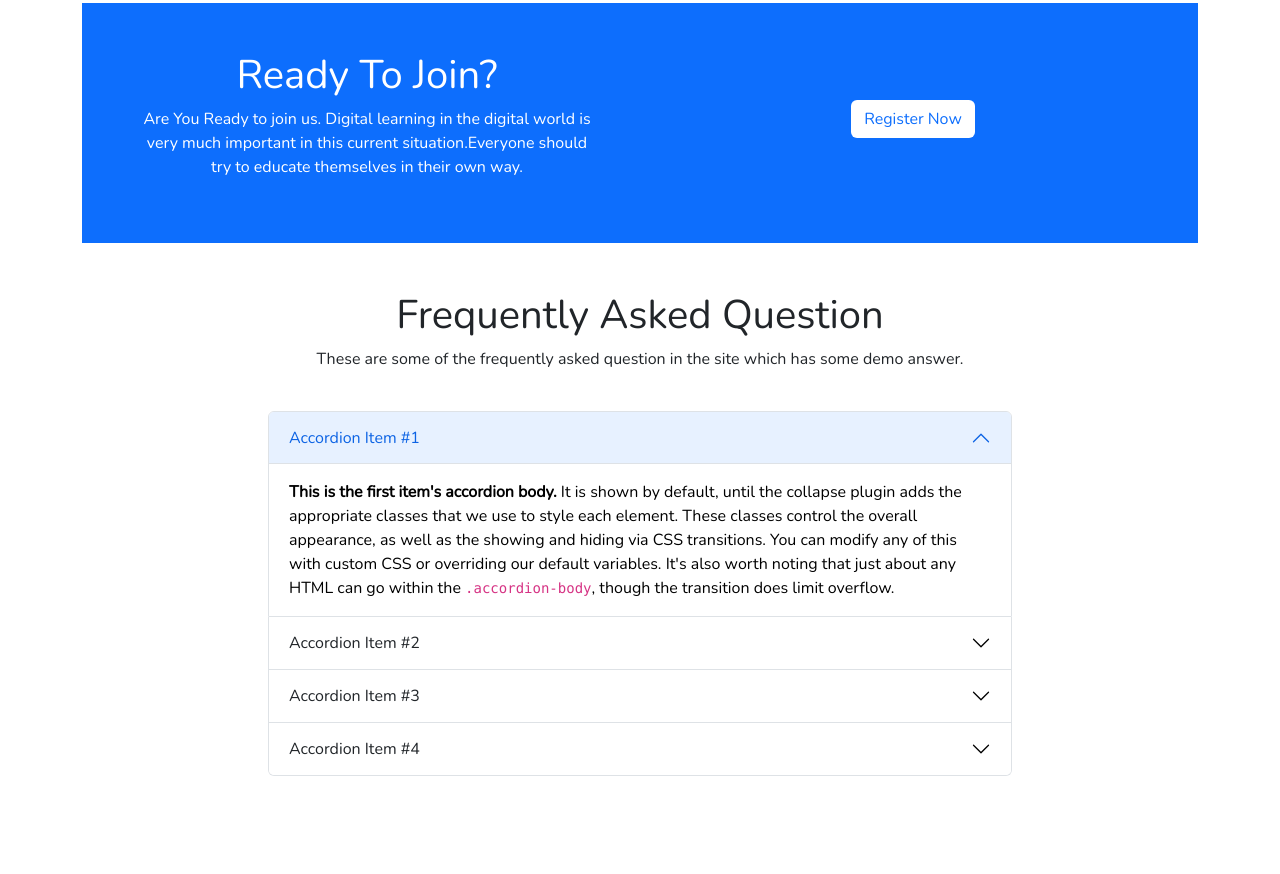
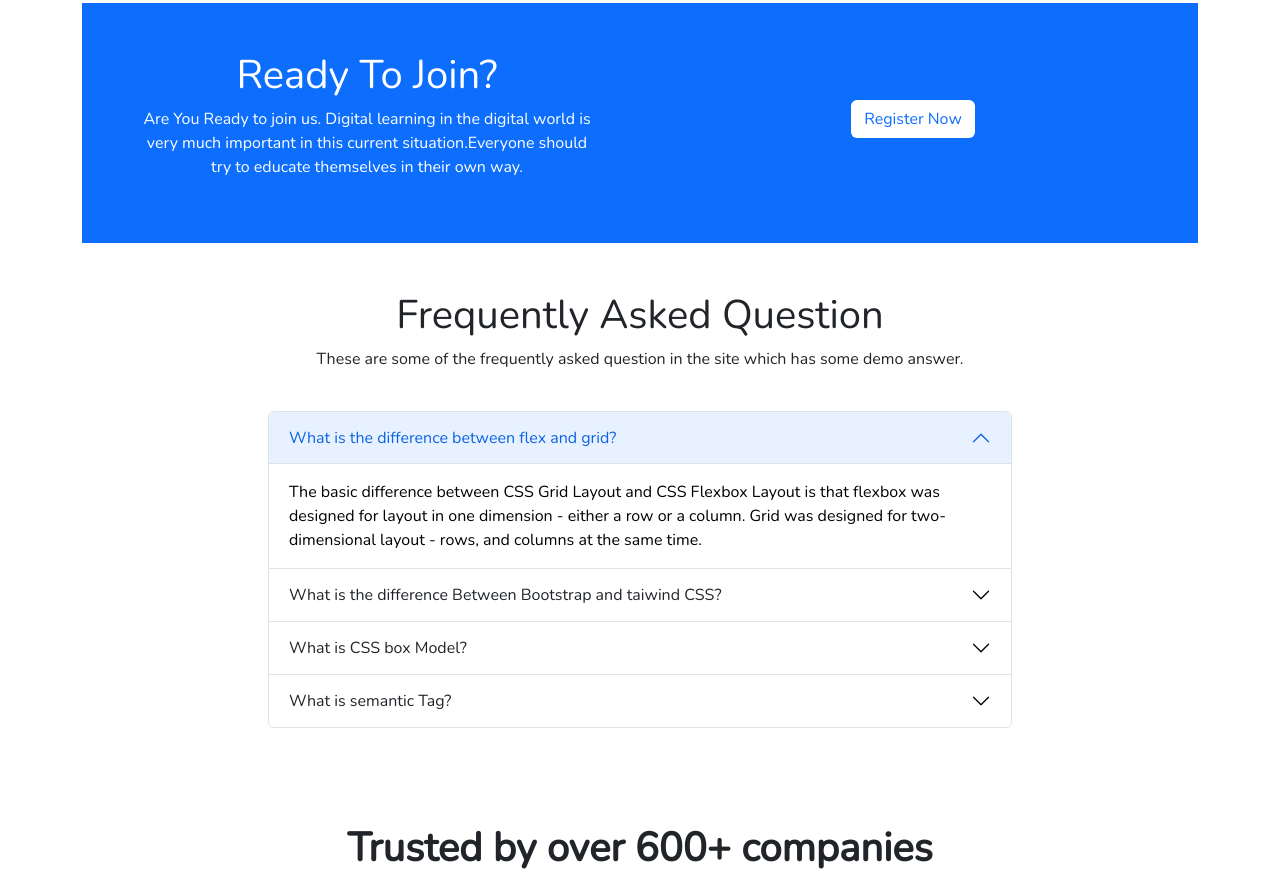
Before and after one commit to AFK247/Pro-Course, a plain HTML site: page index.html in a window 1280 px wide. Shown: the part 1926-2800 px from the top of the page. Drawn offline with nearby package versions, Linux system fonts and the light colour scheme.

Commit message:
Final Commit

```diff
--- a/index.html
+++ b/index.html
@@ -74,10 +74,11 @@
                 <div class="carousel-inner border rounded-3">
                     <div class="carousel-item active">
                         <img src="images/student/std-1.png" class="d-block w-100 " alt="...">
-                        <div class="carousel-caption d-flex flex-column align-items-center justify-content-center"
+                        <div class="carousel-caption d-flex flex-column align-items-center justify-content-center "
                             style="top: 10%;">
                             <h1>Get Started Digital Learning</h1>
-                            <p>Digital learning in the digital world is very much important in this current situation.Everyone should try to educate themselves in their own way.</p>
+                            <p>Digital learning in the digital world is very much important in this current situation.
+                            </p>
                             <button class="btn btn-primary">Get Started</button>
                         </div>
                     </div>
@@ -86,7 +87,8 @@
                         <div class="carousel-caption d-flex flex-column align-items-center justify-content-center "
                             style="top:10%">
                             <h1>Get Started Digital Learning</h1>
-                            <p>Digital learning in the digital world is very much important in this current situation.Everyone should try to educate themselves in their own way.</p>
+                            <p>Digital learning in the digital world is very much important in this current
+                                situation.Everyone should try to educate themselves in their own way.</p>
                             <button class="btn btn-primary">Get Started</button>
                         </div>
                     </div>
@@ -95,7 +97,8 @@
                         <div class="carousel-caption d-flex flex-column align-items-center justify-content-center "
                             style="top:10%">
                             <h1>Get Started Digital Learning</h1>
-                            <p>Digital learning in the digital world is very much important in this current situation.Everyone should try to educate themselves in their own way.</p>
+                            <p>Digital learning in the digital world is very much important in this current
+                                situation.Everyone should try to educate themselves in their own way.</p>
                             <button class="btn btn-primary">Get Started</button>
                         </div>
                     </div>
@@ -121,7 +124,8 @@
             <div class="row w-60 text-center">
                 <h1 class="fw-bolder ">Discover Our Popular
                     Courses</h1>
-                <p>Digital learning in the digital world is very much important in this current situation.Everyone should try to educate themselves in their own way.</p>
+                <p>Digital learning in the digital world is very much important in this current situation.Everyone
+                    should try to educate themselves in their own way.</p>
             </div>
         </div>
 
@@ -131,7 +135,8 @@
                     <img src="images/course/course-1.png" class="card-img-top " alt="...">
                     <div class="card-body ">
                         <h2 class="card-title ">Fundamental Of UI/UX Design</h2>
-                        <p class="card-text ">Digital learning in the digital world is very much important in this current situation.UI UX Design is very important</p>
+                        <p class="card-text ">Digital learning in the digital world is very much important in this
+                            current situation.UI UX Design is very important</p>
                         <h4 class="text-primary">Price : 20$</h4>
                     </div>
                 </div>
@@ -142,7 +147,8 @@
                     <img src="images/course/course-2.png" class="card-img-top " alt="...">
                     <div class="card-body ">
                         <h2 class="card-title ">Javascript Basic to advanced</h2>
-                        <p class="card-text ">TDigital learning in the digital world is very much important in this current situation.Javascript is very important</p>
+                        <p class="card-text ">TDigital learning in the digital world is very much important in this
+                            current situation.Javascript is very important</p>
                         <h4 class="text-primary">Price : 20$</h4>
                     </div>
                 </div>
@@ -152,7 +158,8 @@
                     <img src="images/course/course-3.png" class="card-img-top " alt="...">
                     <div class="card-body ">
                         <h2 class="card-title ">Fullstack Web Development</h2>
-                        <p class="card-text ">Digital learning in the digital world is very much important in this current situation.Web Development is very important</p>
+                        <p class="card-text ">Digital learning in the digital world is very much important in this
+                            current situation.Web Development is very important</p>
                         <h4 class="text-primary">Price : 20$</h4>
                     </div>
                 </div>
@@ -162,7 +169,8 @@
                     <img src="images/course/course-4.png" class="card-img-top " alt="...">
                     <div class="card-body ">
                         <h2 class="card-title ">Digital Marketing And Accounting</h2>
-                        <p class="card-text ">Digital learning in the digital world is very much important in this current situation.Digital Marketing is very important</p>
+                        <p class="card-text ">Digital learning in the digital world is very much important in this
+                            current situation.Digital Marketing is very important</p>
                         <h4 class="text-primary">Price : 20$</h4>
                     </div>
                 </div>
@@ -172,7 +180,8 @@
                     <img src="images/course/course-5.png" class="card-img-top " alt="...">
                     <div class="card-body ">
                         <h2 class="card-title ">Photography Basic Rules</h2>
-                        <p class="card-text ">Digital learning in the digital world is very much important in this current situation.Photography is very important.Yes its important.</p>
+                        <p class="card-text ">Digital learning in the digital world is very much important in this
+                            current situation.Photography is very important.Yes its important.</p>
                         <h4 class="text-primary">Price : 20$</h4>
                     </div>
                 </div>
@@ -182,7 +191,8 @@
                     <img src="images/course/course-6.png" class="card-img-top " alt="...">
                     <div class="card-body ">
                         <h2 class="card-title ">Motion Graphics </h2>
-                        <p class="card-text ">Digital learning in the digital world is very much important in this current situation.Motion Graphics Design is very important</p>
+                        <p class="card-text ">Digital learning in the digital world is very much important in this
+                            current situation.Motion Graphics Design is very important</p>
                         <h4 class="text-primary">Price : 20$</h4>
                     </div>
                 </div>
@@ -197,7 +207,8 @@
         <div class="container bg-primary d-flex flex-lg-row  flex-md-column flex-sm-column flex-column my-5">
             <div class="col-lg-6 col-md-12 col-sm-12  p-5 text-white text-center">
                 <h1>Ready To Join?</h1>
-                <p>Are You Ready to join us. Digital learning in the digital world is very much important in this current situation.Everyone should try to educate themselves in their own way.</p>
+                <p>Are You Ready to join us. Digital learning in the digital world is very much important in this
+                    current situation.Everyone should try to educate themselves in their own way.</p>
             </div>
             <div class="col-lg-6 col-md-12 col-sm-12 d-flex justify-content-center align-items-center mb-2">
                 <button class="btn bg-white text-primary" data-bs-toggle="modal" data-bs-target="#exampleModal">Register
@@ -238,25 +249,22 @@
             </div>
         </div>
 
-        <div class="d-flex justify-content-center">
-            <div class="d-flex col-lg-8 col-sm-12 col-md-12">
+        <div class="d-flex justify-content-center ">
+            <div class="col-lg-8 col-12">
                 <div class="accordion" id="accordionExample">
                     <div class="accordion-item">
                         <h2 class="accordion-header" id="headingOne">
                             <button class="accordion-button" type="button" data-bs-toggle="collapse"
                                 data-bs-target="#collapseOne" aria-expanded="true" aria-controls="collapseOne">
-                                Accordion Item #1
+                                What is the difference between flex and grid?
                             </button>
                         </h2>
                         <div id="collapseOne" class="accordion-collapse collapse show" aria-labelledby="headingOne"
                             data-bs-parent="#accordionExample">
                             <div class="accordion-body">
-                                <strong>This is the first item's accordion body.</strong> It is shown by default, until
-                                the collapse plugin adds the appropriate classes that we use to style each element.
-                                These classes control the overall appearance, as well as the showing and hiding via CSS
-                                transitions. You can modify any of this with custom CSS or overriding our default
-                                variables. It's also worth noting that just about any HTML can go within the
-                                <code>.accordion-body</code>, though the transition does limit overflow.
+                                The basic difference between CSS Grid Layout and CSS Flexbox Layout is that flexbox was
+                                designed for layout in one dimension - either a row or a column. Grid was designed for
+                                two-dimensional layout - rows, and columns at the same time.
                             </div>
                         </div>
                     </div>
@@ -264,18 +272,16 @@
                         <h2 class="accordion-header" id="headingTwo">
                             <button class="accordion-button collapsed" type="button" data-bs-toggle="collapse"
                                 data-bs-target="#collapseTwo" aria-expanded="false" aria-controls="collapseTwo">
-                                Accordion Item #2
+                                What is the difference Between Bootstrap and taiwind CSS?
                             </button>
                         </h2>
                         <div id="collapseTwo" class="accordion-collapse collapse" aria-labelledby="headingTwo"
                             data-bs-parent="#accordionExample">
                             <div class="accordion-body">
-                                <strong>This is the second item's accordion body.</strong> It is hidden by default,
-                                until the collapse plugin adds the appropriate classes that we use to style each
-                                element. These classes control the overall appearance, as well as the showing and hiding
-                                via CSS transitions. You can modify any of this with custom CSS or overriding our
-                                default variables. It's also worth noting that just about any HTML can go within the
-                                <code>.accordion-body</code>, though the transition does limit overflow.
+                                Bootstrap is a component-based framework, which means it comes with prebuilt components
+                                and includes other utilities for layering displays, spacing, etc. Tailwind, on the other
+                                hand, CSS is a utility-first framework. Using Tailwind CSS is akin to writing regular
+                                CSS
                             </div>
                         </div>
                     </div>
@@ -283,18 +289,15 @@
                         <h2 class="accordion-header" id="headingFour">
                             <button class="accordion-button collapsed" type="button" data-bs-toggle="collapse"
                                 data-bs-target="#collapseFour" aria-expanded="false" aria-controls="collapseFour">
-                                Accordion Item #3
+                                What is CSS box Model?
                             </button>
                         </h2>
                         <div id="collapseFour" class="accordion-collapse collapse" aria-labelledby="headingThree"
                             data-bs-parent="#accordionExample">
                             <div class="accordion-body">
-                                <strong>This is the third item's accordion body.</strong> It is hidden by default, until
-                                the collapse plugin adds the appropriate classes that we use to style each element.
-                                These classes control the overall appearance, as well as the showing and hiding via CSS
-                                transitions. You can modify any of this with custom CSS or overriding our default
-                                variables. It's also worth noting that just about any HTML can go within the
-                                <code>.accordion-body</code>, though the transition does limit overflow.
+                                In CSS, the term "box model" is used when talking about design and layout. The CSS box
+                                model is essentially a box that wraps around every HTML element. It consists of:
+                                margins, borders, padding, and the actual content
                             </div>
                         </div>
                     </div>
@@ -302,18 +305,15 @@
                         <h2 class="accordion-header" id="headingThree">
                             <button class="accordion-button collapsed" type="button" data-bs-toggle="collapse"
                                 data-bs-target="#collapseThree" aria-expanded="false" aria-controls="collapseThree">
-                                Accordion Item #4
+                                What is semantic Tag?
                             </button>
                         </h2>
                         <div id="collapseThree" class="accordion-collapse collapse" aria-labelledby="headingFour"
                             data-bs-parent="#accordionExample">
                             <div class="accordion-body">
-                                <strong>This is the third item's accordion body.</strong> It is hidden by default, until
-                                the collapse plugin adds the appropriate classes that we use to style each element.
-                                These classes control the overall appearance, as well as the showing and hiding via CSS
-                                transitions. You can modify any of this with custom CSS or overriding our default
-                                variables. It's also worth noting that just about any HTML can go within the
-                                <code>.accordion-body</code>, though the transition does limit overflow.
+                                The HTML semantics refers to the tags that provide meaning to an HTML page rather than
+                                just presentation. It makes HTML more comprehensible by better defining the different
+                                sections and layout of web pages
                             </div>
                         </div>
                     </div>
```
